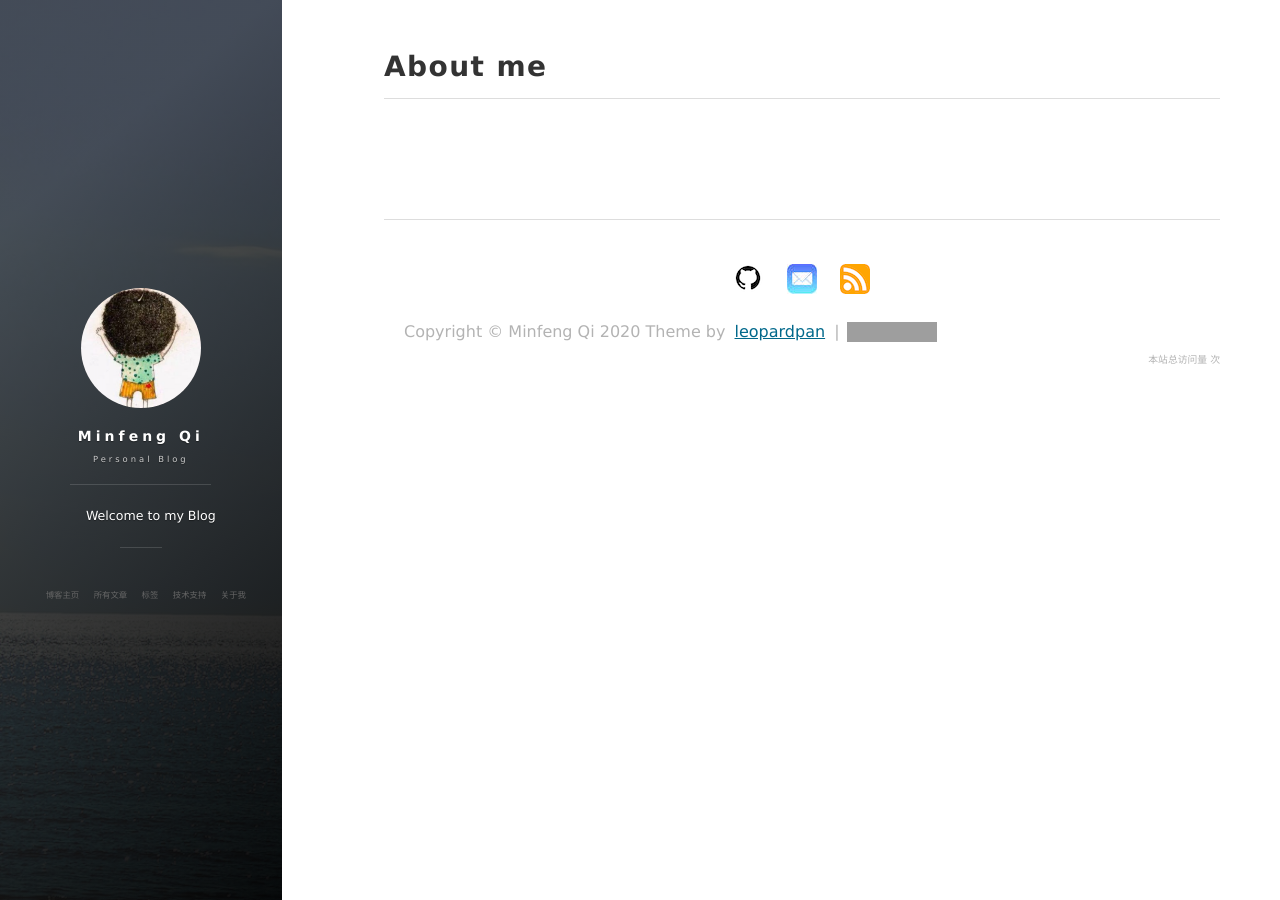
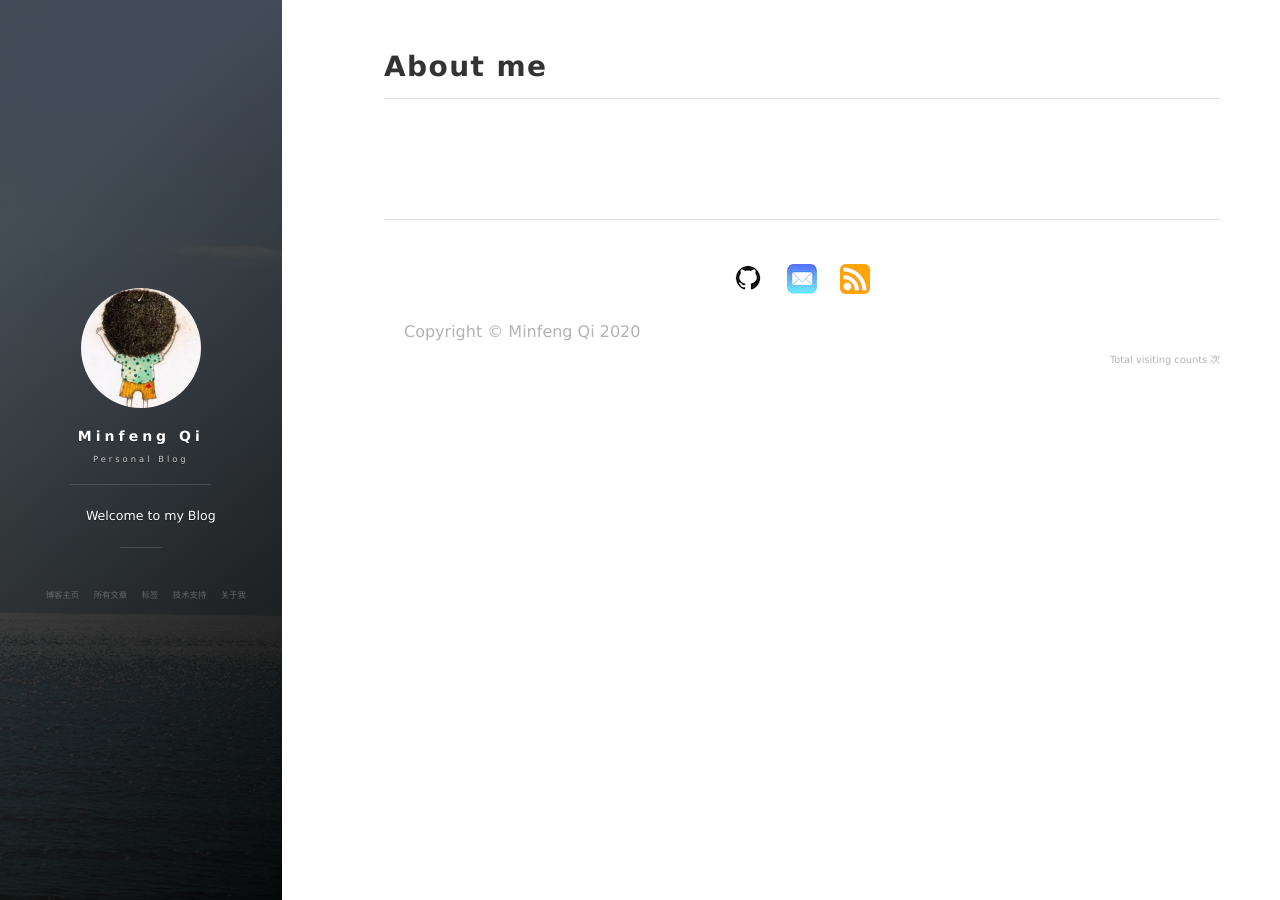
Before and after one commit to Minfeng-Qi/Minfeng-Qi.github.io, a Jekyll site: the page built from about.md, in a window 1280 px wide. Built offline with Jekyll 4.4.1, drawn with Linux system fonts in a browser that asks for light colours; nearby versions of some CDN libraries; comment, search, counter and statistics services are not loaded; grey boxes are pictures that could not be loaded.

Commit message:
Update footer.html

```diff
--- a/_includes/footer.html
+++ b/_includes/footer.html
@@ -87,19 +87,14 @@
 
         <div class = "footer_div">
            <p class="copyright text-muted">
-            Copyright &copy; {{ site.title }} {{ site.time | date: '%Y' }} Theme by <a href="https://leopardpan.cn/">leopardpan</a> |
-            <iframe
-                style="margin-left: 2px; margin-bottom:-5px;"
-                frameborder="0" scrolling="0" width="91px" height="20px"
-                src="https://ghbtns.com/github-btn.html?user=leopardpan&repo=leopardpan.github.io&type=star&count=true" >
-            </iframe>
+            Copyright &copy; {{ site.title }} {{ site.time | date: '%Y' }}
             </p>
         	<div align="right">
     			<link rel="stylesheet" href="//cdn.bootcss.com/font-awesome/4.3.0/css/font-awesome.min.css">
 
           <!-- 访问统计 -->
           <span id="busuanzi_container_site_pv">
-            本站总访问量
+            Total visiting counts
             <span id="busuanzi_value_site_pv"></span>次
           </span>
 
```
